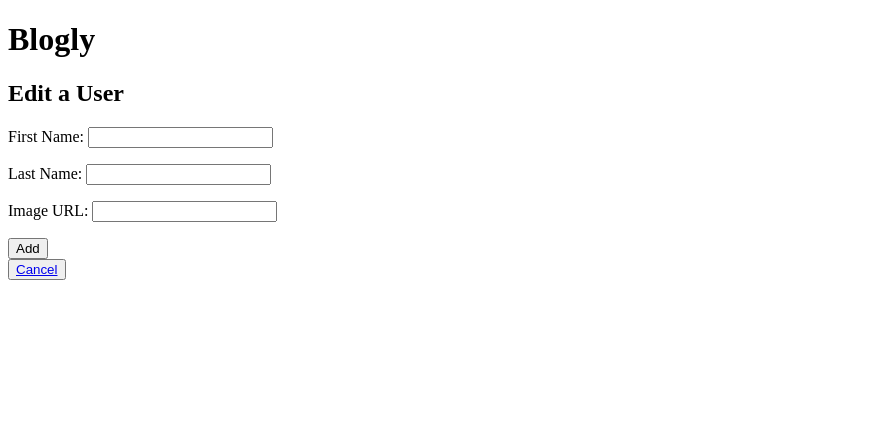
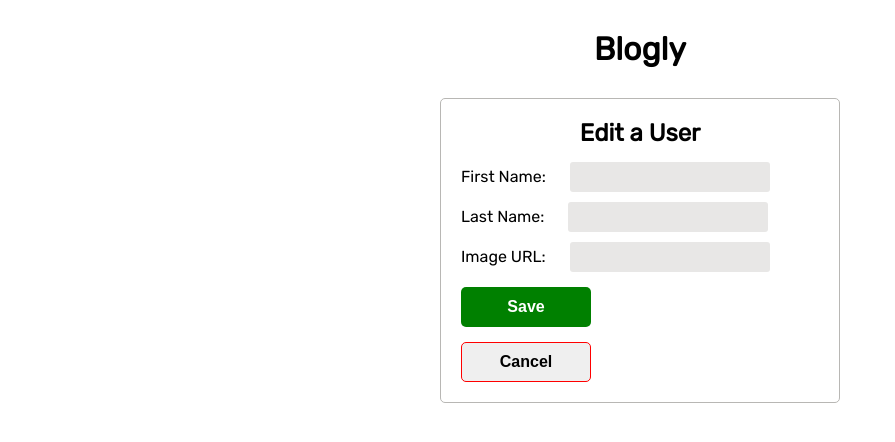
Before and after one commit to agutiernc/sbprojects, a Flask app: template unit23/flask-blogly/templates/edit.html in a window 1280 px wide. Shown: the top 442 px of the page, without its empty margins (0-895 px from the left). Run offline with Flask 2, Linux system fonts and the light colour scheme; the template is opened without the code that fills it, so the values that code supplies are empty.

Commit message:
added styling

```diff
--- a/unit23/flask-blogly/app.py
+++ b/unit23/flask-blogly/app.py
@@ -16,7 +16,6 @@ app.config['DEBUG_TB_INTERCEPT_REDIRECTS'] = False
 debug = DebugToolbarExtension(app)
 
 connect_db(app)
-# db.create_all()
 
 @app.route('/')
 def main_page():
--- a/unit23/flask-blogly/templates/base.html
+++ b/unit23/flask-blogly/templates/base.html
@@ -4,13 +4,17 @@
   <meta charset="UTF-8">
   <meta http-equiv="X-UA-Compatible" content="IE=edge">
   <meta name="viewport" content="width=device-width, initial-scale=1.0">
+  <link rel="stylesheet" href="/static/style.css">
   <title>Blogly</title>
 </head>
 <body>
   <h1>Blogly</h1>
 
-  {% block content %}
-  {% endblock %}
+  <div class="container">
+    {% block content %}
+
+    {% endblock %}
+  </div>
 
 </body>
 </html>
--- a/unit23/flask-blogly/templates/edit.html
+++ b/unit23/flask-blogly/templates/edit.html
@@ -3,9 +3,6 @@
 {% block content %}
 
 <h2>Edit a User</h2>
-
-
-<!-- add existing value for a user's input -->
 
 <form method="POST">
   <p>
@@ -21,9 +18,9 @@
     <input type="text" name="url" value="{{ user.image_url }}">
   </p>
 
-  <button>Add</button>
+  <button class="save-btn">Save</button>
 </form>
 
-<button><a href="/users/{{ user.id }}">Cancel</a></button>
+<a href="/users/{{ user.id }}"><button class="cancel-btn">Cancel</button></a>
 
 {% endblock %}
--- a/unit23/flask-blogly/templates/index.html
+++ b/unit23/flask-blogly/templates/index.html
@@ -4,6 +4,7 @@
 
 <h2>Users</h2>
 
+<div class="list-container">
   <ul>
     {% for user in users %}
         <li>
@@ -13,7 +14,8 @@
         </li>
     {% endfor %}
   </ul>
+</div>
 
-<button><a href="/users/new">Add user</a></button>
+<a href="/users/new"><button class="add-btn">Add user</button></a>
 
 {% endblock %}
--- a/unit23/flask-blogly/templates/new.html
+++ b/unit23/flask-blogly/templates/new.html
@@ -18,7 +18,7 @@
     <input type="text" name="url" placeholder="Provide image for user">
   </p>
 
-  <button>Add</button>
+  <button class="add-btn">Add</button>
 </form>
 
 {% endblock %}
--- a/unit23/flask-blogly/templates/show.html
+++ b/unit23/flask-blogly/templates/show.html
@@ -6,10 +6,10 @@
 
 <img src="{{ user.image_url }}" width="100" height="100">
 
-<button><a href="/users/{{ user.id }}/edit">Edit</a></button>
+<a href="/users/{{ user.id }}/edit"><button class="edit-btn">Edit</button></a>
 
 <form action="/users/{{ user.id }}/delete" method="POST">
-  <button>Delete</button>
+  <button class="delete-btn">Delete</button>
 </form>
 
 {% endblock %}
```
Lines whose indentation alone changed are shown as unchanged.
